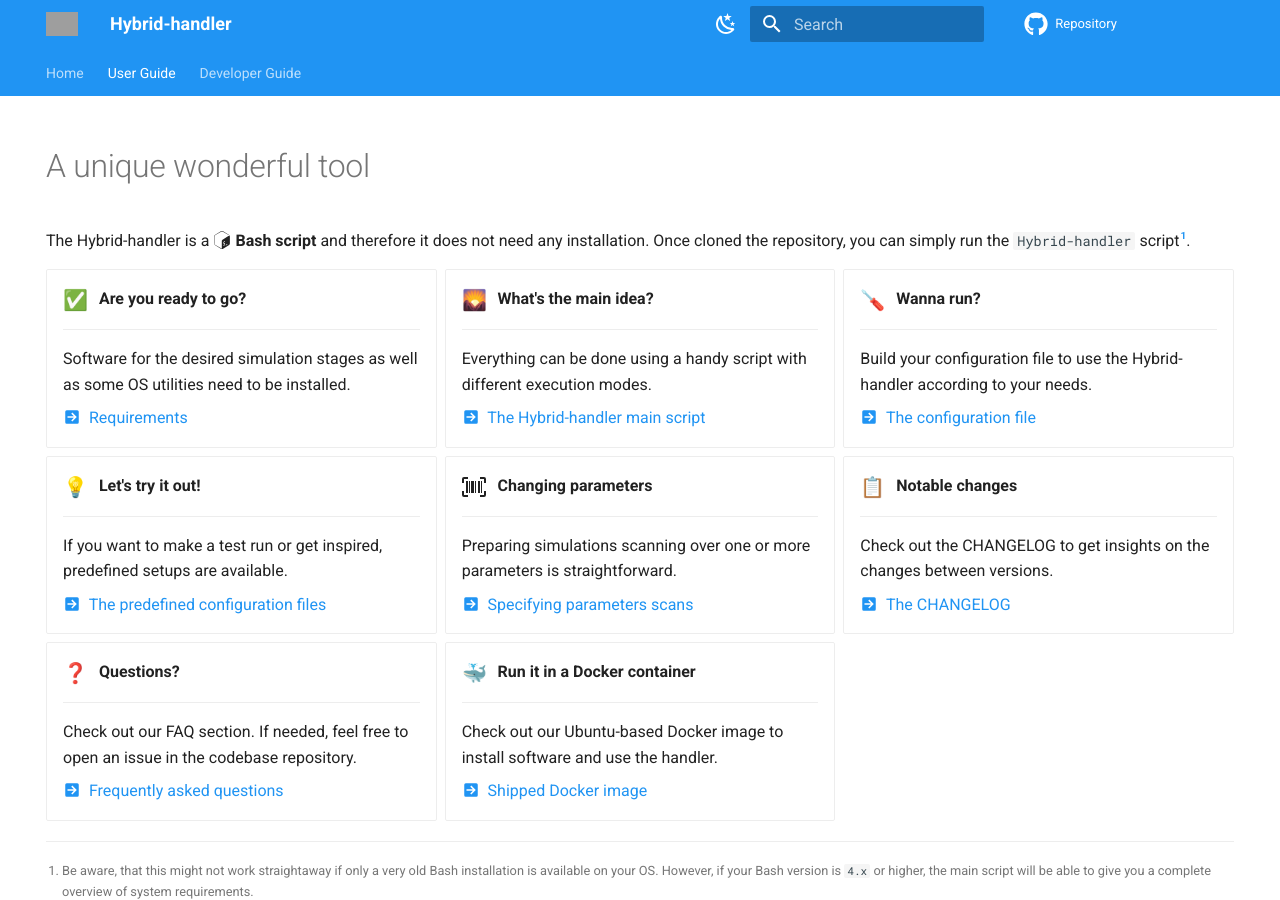
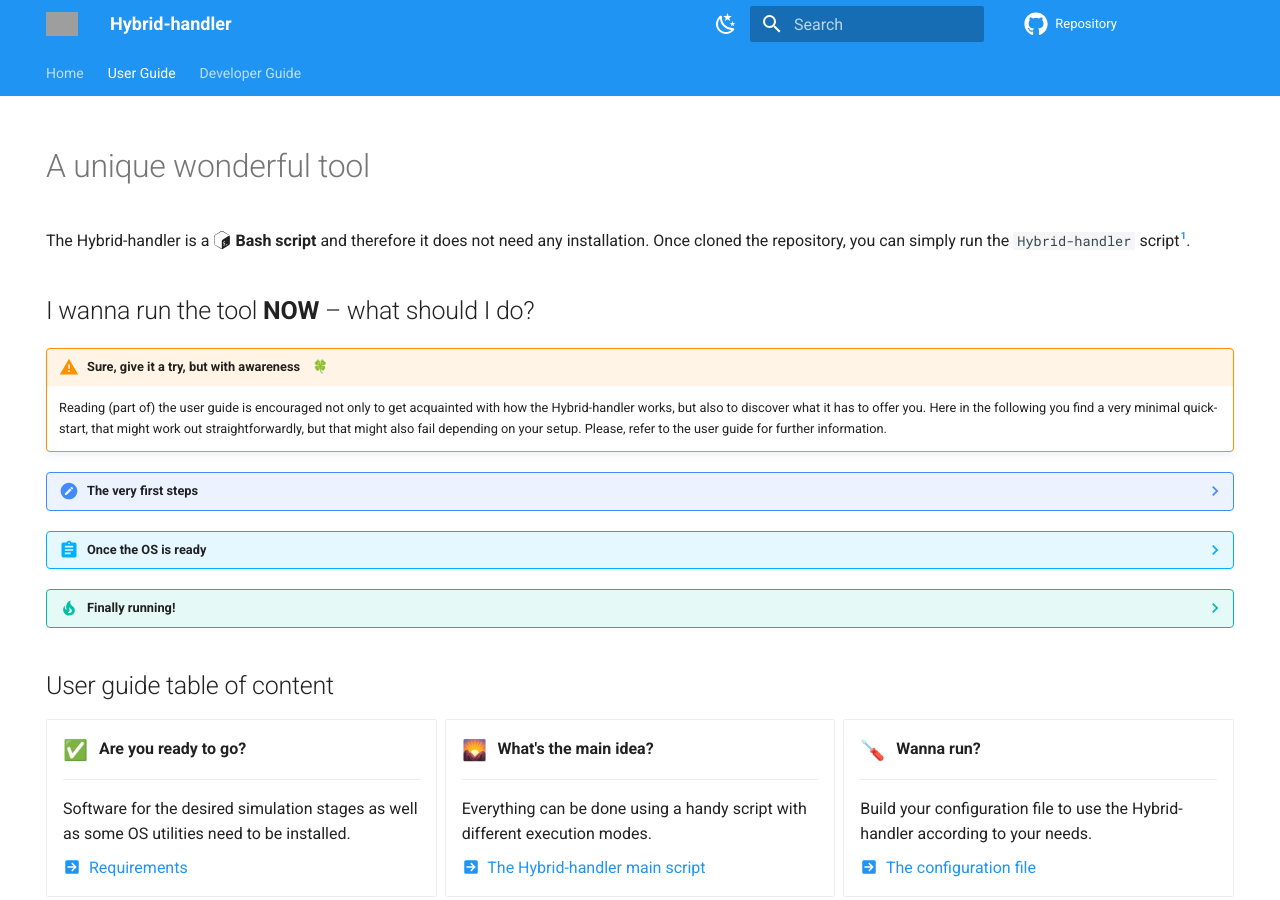
Before and after one commit to smash-transport/smash-vhlle-hybrid, an MkDocs documentation site: the page built from docs/user/index.md, in a window 1280 px wide and 900 px high. Built offline with MkDocs 1.6.1 and Material for MkDocs 9.7.7, drawn with Linux system fonts in a browser that asks for light colours; emoji names are drawn with the system emoji font; comment, search, counter and statistics services are not loaded; the version menu is left out; grey boxes are pictures that could not be loaded.

Commit message:
Draft quick-start at beginning of user-guide

````diff
--- a/docs/user/index.md
+++ b/docs/user/index.md
@@ -11,6 +11,54 @@
 
 [^1]: Be aware, that this might not work straightaway if only a very old Bash installation is available on your OS.
       However, if your Bash version is `4.x` or higher, the main script will be able to give you a complete overview of system requirements.
+
+## I wanna run the tool **NOW** – what should I do?
+
+!!! warning "Sure, give it a try, but with awareness &ensp; :four_leaf_clover:"
+
+    Reading (part of) the user guide is encouraged not only to get acquainted with how the Hybrid-handler works, but also to discover what it has to offer you. Here in the following you find a very minimal quick-start, that might work out straightforwardly, but that might also fail depending on your setup. Please, refer to the user guide for further information.
+
+??? note "The very first steps"
+
+    ```bash
+    $ git clone https://github.com/smash-transport/smash-vhlle-hybrid.git
+    # some standard output (1)
+    $ ./smash-vhlle-hybrid/Hybrid-handler
+    # A nice, colorful report about system requirements (2)
+    ```
+
+    1. Git will clone using HTTPS protocol and locally create a :file_folder: ***smash-vhlle-hybrid*** folder.
+    2. :warning: At this point you will discover whether your OS is ready to go. If it is, you will see green version numbers and green ticks :white_check_mark: as in the image shown here below. If you see some red version number or red cross :x:, you need to take action. ![Image title](../images/Helper-example.png)
+
+??? abstract "Once the OS is ready"
+
+    ```bash hl_lines="5 6"
+    # Make sure all the software to be installed is compiled/installed (1)
+    $ mkdir my-first-hybrid-run
+    $ cp smash-vhlle-hybrid/configs/predef_configs/config_TEST.yaml my-first-hybrid-run/hybrid.yaml
+    $ cd my-first-hybrid-run
+    $ SMASH_EXE='/path/to/smash'; HYDRO_EXE='/path/to/vHLLE'; SAMPLER_EXE='/path/to/hadron-sampler' # (2)!
+    $ sed -i -e "s|/path/to/smash|${SMASH_EXE}|g" -e "s|/path/to/vHLLE|${HYDRO_EXE}|g" -e "s|/path/to/hadron-sampler|${SAMPLER_EXE}|g" hybrid.yaml
+    # Optionally check that the replacement has happened correctly
+    $ grep 'Executable:' hybrid.yaml # (3)!
+    ```
+
+    1. :bulb: You will need to hand over the path to each executable to the Hybrid-handler through its configuration file, which we are setting up next.
+    2. :pencil: You need to replace these three paths to the actual three paths to your software:exclamation:
+    Alternatively to run these two highlighted lines, you can simply open the :material-file: _hybrid.yaml_ file and specify the paths there by hand at the 4 `Executable:` keys.
+    3. This should print the four executable paths in the `IC`, `Hydro`, `Sampler`, `Afterburner` order.
+
+??? tip "Finally running!"
+
+    ```bash
+    # From your my-first-hybrid-run folder
+    $ ../smash-vhlle-hybrid/Hybrid-handler do -c hybrid.yaml --id Test_Run
+    # The Hybrid-handler output will be displayed here (1)
+    ```
+
+    1. If everything succeeds a :file_folder: ***Test_Run*** will be created and inside it a dedicated folder per stage will contain among other files the output of that stage. :tada:
+
+## User guide table of content
 
 <div class="grid cards" markdown>
 
````
Also changed, not shown: docs/images/Helper-example.png (added).
